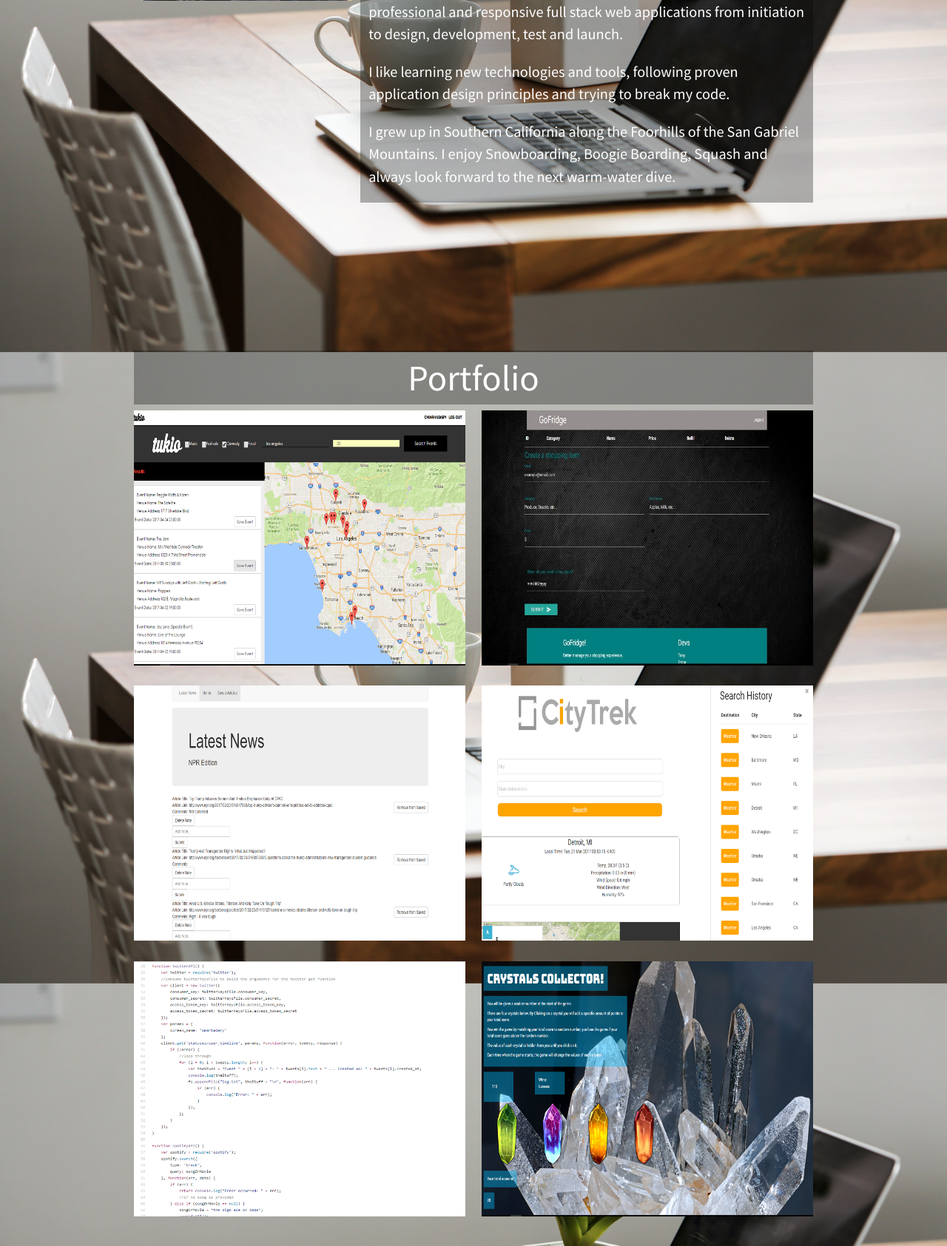
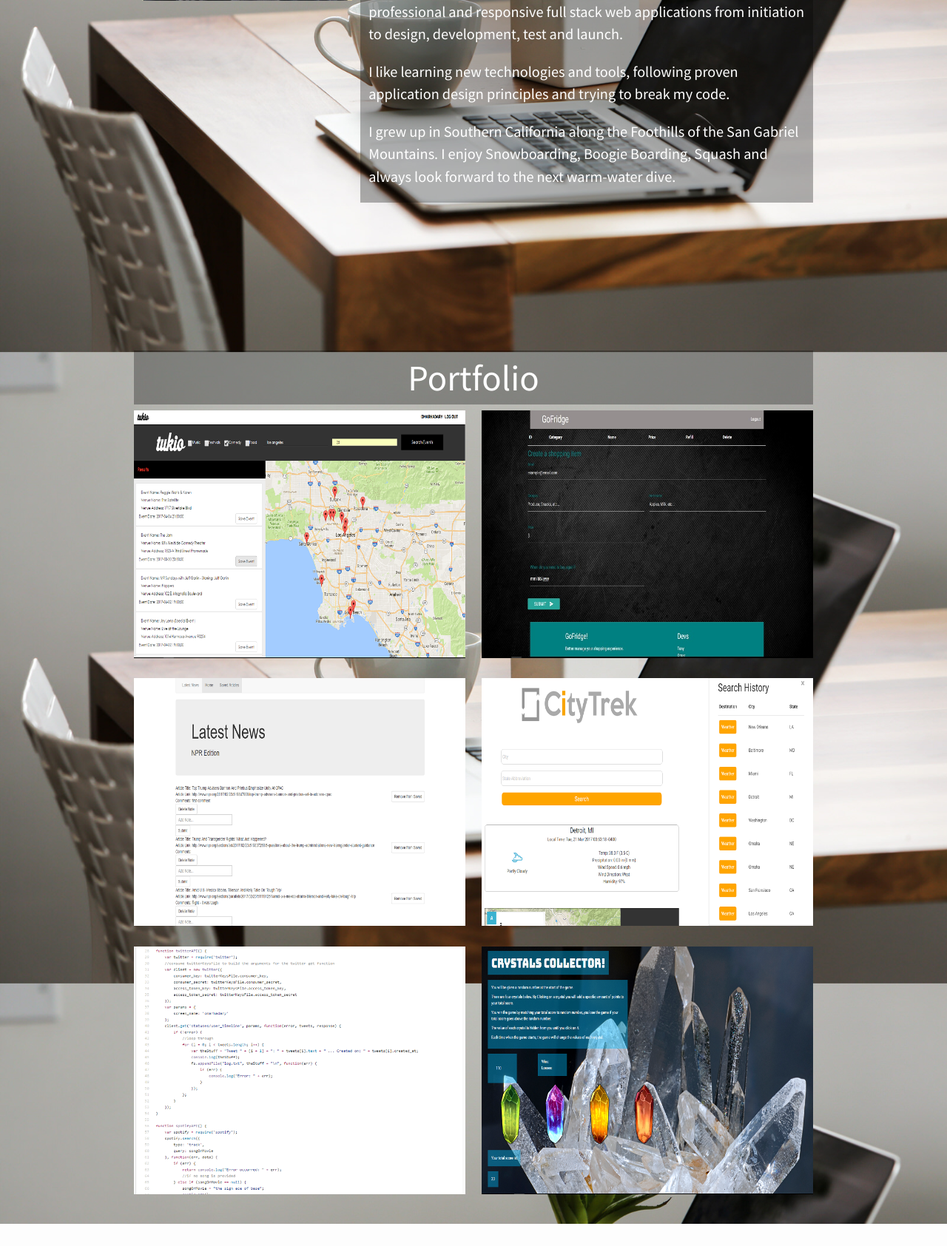
Before and after one commit to omarhadary/PersonalWebsite, a PHP site: page / in a window 1280 px wide. Shown: the part 1231-2916 px from the top of the page at 74% size. After the commit the page ends 2886 px from the top, so only its background shows below. Run offline with PHP 8.4, Linux system fonts and the light colour scheme; some libraries are stand-ins or nearby versions.

Commit message:
porfolio size updates

```diff
--- a/assets/styles/styles.css
+++ b/assets/styles/styles.css
@@ -116,10 +116,10 @@ a {
 
 /* ----------- Desktop Devices ----------- */
 
-@media screen and (min-width: 993px) and (max-width: 1900px) and (-webkit-min-device-pixel-ratio: 1) {
+@media screen and (min-width: 993px) and (max-width: 2590px) and (-webkit-min-device-pixel-ratio: 1) {
 	#portfolio-1, #portfolio-2, #portfolio-3, #portfolio-4, #portfolio-5, #portfolio-6 {
 		font-size: 113%;
-		height: 345px;
+		height: 335px;
 	}
 }
 
@@ -131,7 +131,7 @@ a {
 @media only screen and (min-width: 601px) and (max-width: 992px) and (-webkit-min-device-pixel-ratio: 1) {
 	#portfolio-1, #portfolio-2, #portfolio-3, #portfolio-4, #portfolio-5, #portfolio-6 {
 		font-size: 85%;
-		height: 250px;
+		height: 240px;
 	}
 }
 
@@ -143,7 +143,7 @@ a {
 @media only screen and (min-width: 175px) and (max-width: 600px) and (-webkit-min-device-pixel-ratio: 1) {
 	#portfolio-1, #portfolio-2, #portfolio-3, #portfolio-4, #portfolio-5, #portfolio-6 {
 		font-size: 45%;
-		height: 180px;
+		height: 160px;
 	}
 	/*#contact-modal {
     width: 20em;
--- a/personalWebsite.html
+++ b/personalWebsite.html
@@ -82,7 +82,7 @@
 				<p>I have a financial services background and spent the past nine years working with senior management from across the world to launch and grow two successful mortgage lending startups. I have a solid track record working in progressively more responsible positions across client relationship management, operations and credit risk.</p>
 				<p>I am launching my career in web development using skills gained in browser based technologies, deployment, quality assurance, databases and server side development. I am able to build professional and responsive full stack web applications from initiation to design, development, test and launch.</p>
 				<p>I like learning new technologies and tools, following proven application design principles and trying to break my code.</p>
-				<p>I grew up in Southern California along the Foorhills of the San Gabriel Mountains. I enjoy Snowboarding, Boogie Boarding, Squash and always look forward to the next warm-water dive.</p>
+				<p>I grew up in Southern California along the Foothills of the San Gabriel Mountains. I enjoy Snowboarding, Boogie Boarding, Squash and always look forward to the next warm-water dive.</p>
 			</div>
 		</div><br>
 		<br>
```
